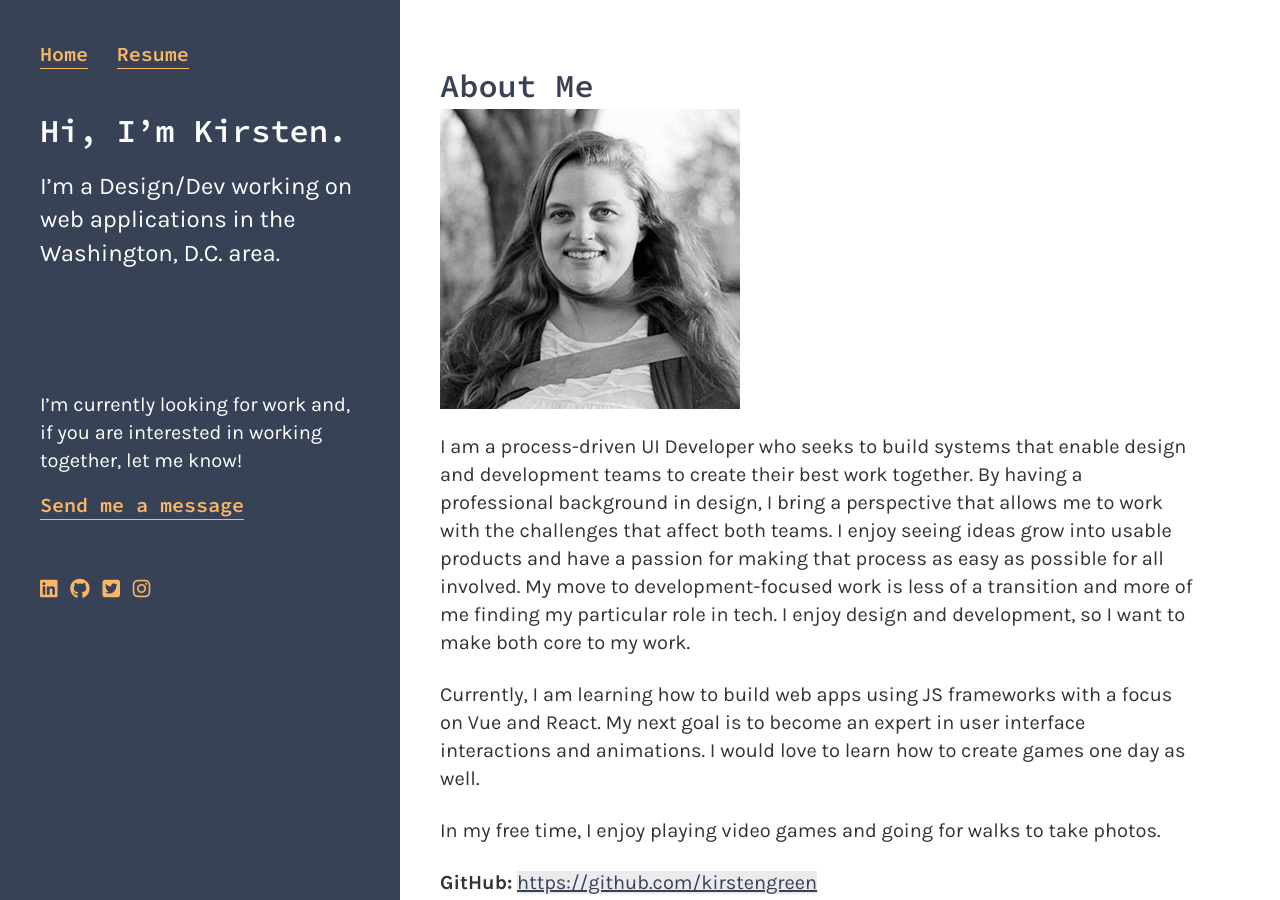
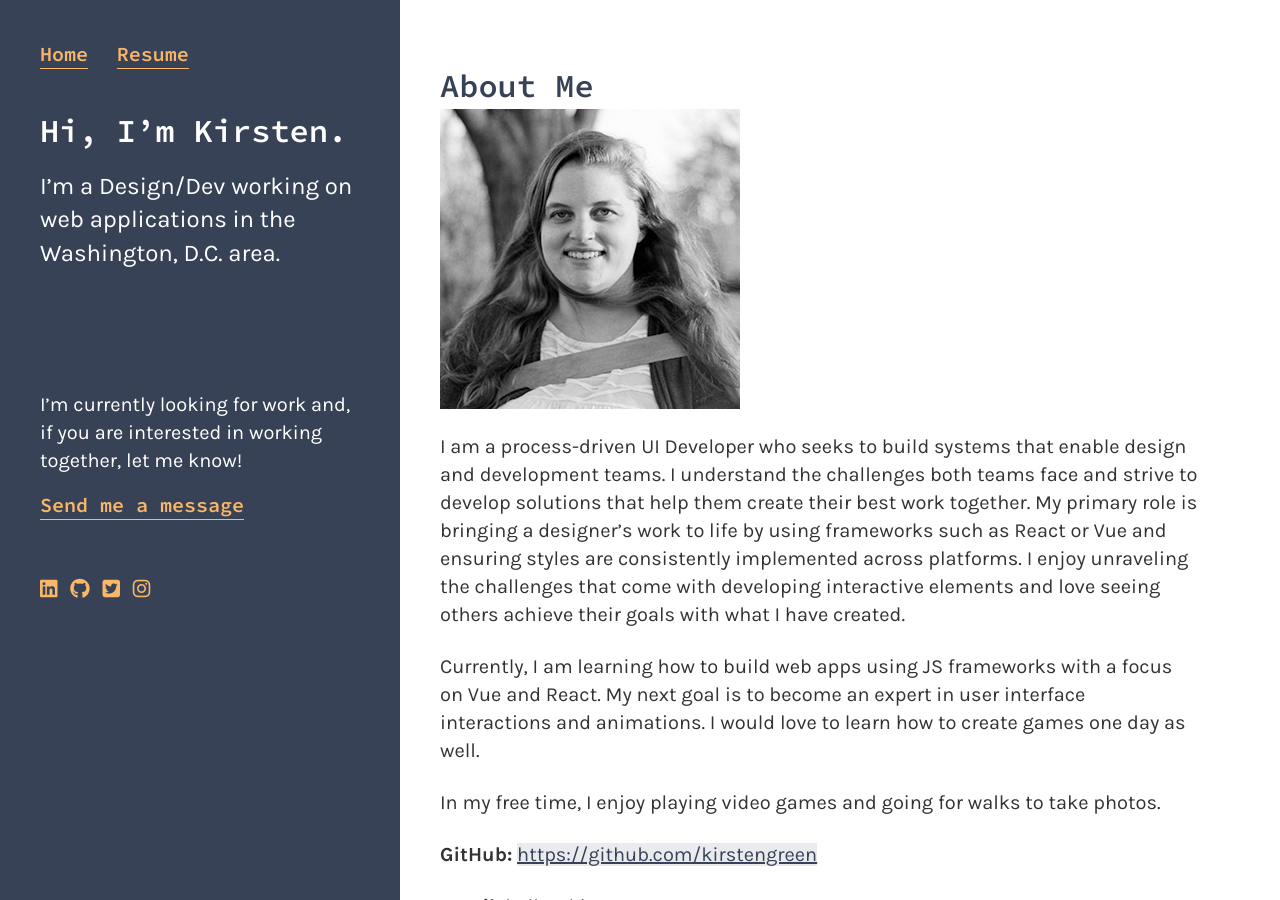
Before and after one commit to marcusrelacion/kirstengreen.com, a Jekyll site: the page built from resume.markdown, in a window 1280 px wide and 900 px high. Built offline with Jekyll 4.4.1, drawn with Linux system fonts in a browser that asks for light colours; nearby versions of some CDN libraries.

Commit message:
Updated Resume

```diff
--- a/resume.markdown
+++ b/resume.markdown
@@ -2,17 +2,16 @@
 title: Resume
 header: About Me
 body: "\n![Kirsten Green](/uploads/icon2.jpg)\n\nI am a process-driven UI Developer
-  who seeks to build systems that enable design and development teams to create their
-  best work together. By having a professional background in design, I bring a perspective
-  that allows me to work with the challenges that affect both teams. I enjoy seeing
-  ideas grow into usable products and have a passion for making that process as easy
-  as possible for all involved. My move to development-focused work is less of a transition
-  and more of me finding my particular role in tech. I enjoy design and development,
-  so I want to make both core to my work. \n\nCurrently, I am learning how to build
-  web apps using JS frameworks with a focus on Vue and React. My next goal is to become
-  an expert in user interface interactions and animations. I would love to learn how
-  to create games one day as well.\n\nIn my free time, I enjoy playing video games
-  and going for walks to take photos. \n\n**GitHub:** [https://github.com/kirstengreen](https://github.com/kirstengreen)\n\n**Email:**
+  who seeks to build systems that enable design and development teams. I understand
+  the challenges both teams face and strive to develop solutions that help them create
+  their best work together. My primary role is bringing a designer’s work to life
+  by using frameworks such as React or Vue and ensuring styles are consistently implemented
+  across platforms. I enjoy unraveling the challenges that come with developing interactive
+  elements and love seeing others achieve their goals with what I have created. \n\nCurrently,
+  I am learning how to build web apps using JS frameworks with a focus on Vue and
+  React. My next goal is to become an expert in user interface interactions and animations.
+  I would love to learn how to create games one day as well.\n\nIn my free time, I
+  enjoy playing video games and going for walks to take photos. \n\n**GitHub:** [https://github.com/kirstengreen](https://github.com/kirstengreen)\n\n**Email:**
   hello@kirstengreen.com"
 resume-file: "/uploads/kirsten-green_resume.pdf"
 resume-button-label: Download Resume
```
